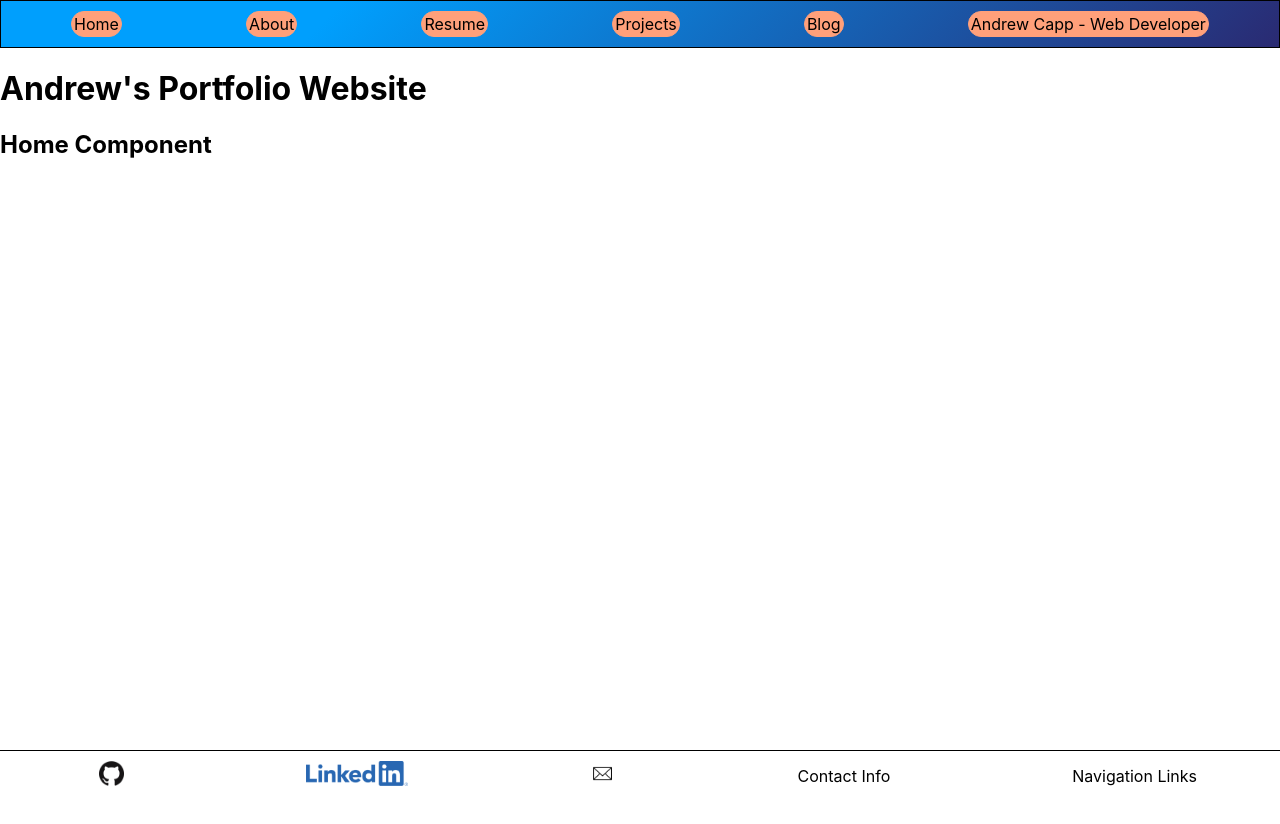
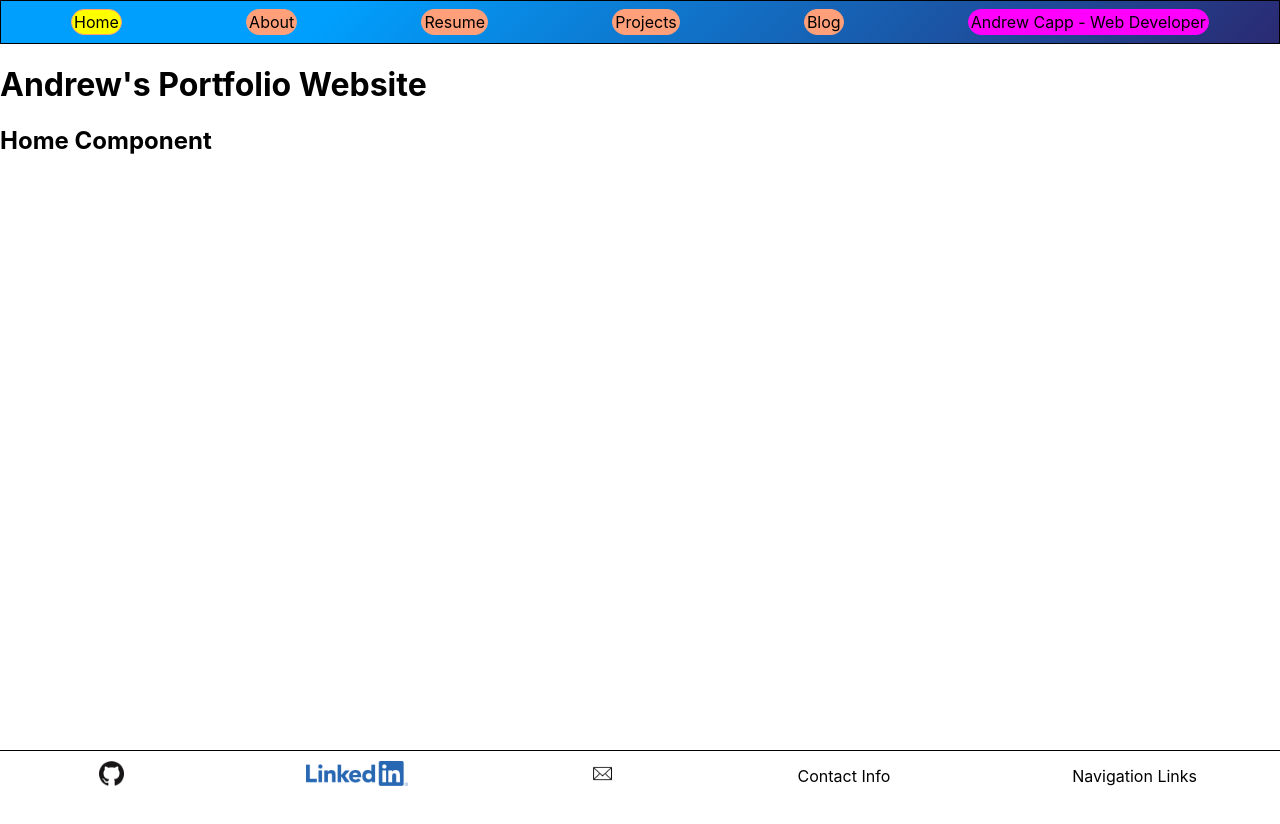
Before and after one commit to ACAPP-dev/portfolio, a React (Create React App) app: page / in a window 1280 px wide. Shown: the top 824 px of the page. Built offline with nearby package versions, Linux system fonts and the light colour scheme.

Commit message:
adding routes to navbar

```diff
--- a/src/App.css
+++ b/src/App.css
@@ -41,12 +41,26 @@
   background-image: linear-gradient(315deg, #2a2a72 0%, #009ffd 74%);
 }
 
-.navbar-span {
+.navbar {
   border: 1px solid lightsalmon;
   padding: 2px;
-  margin: 2px;
+  margin: auto;
   background: lightsalmon;
   border-radius: 25px;
+  text-decoration: none;
+  color: black;
+}
+
+.navbar-name {
+  border: 1px solid magenta;
+  padding: 2px;
+  margin: auto;
+  background: magenta;
+  border-radius: 25px;
+}
+
+.navbar-active {
+  background: yellow;
 }
 
 #sidebar-div {
--- a/src/App.js
+++ b/src/App.js
@@ -11,9 +11,10 @@ class App extends React.Component {
   render() {
     return (
       <div className="App">
-        < NavBarContainer />
-        < FooterContainer />
+
         <Router>
+          < NavBarContainer />
+          < FooterContainer />
           <div className='main'>
             <h1>Andrew's Portfolio Website</h1>
             <Route exact path='/' component={Home} />
--- a/src/containers/NavBarContainer.js
+++ b/src/containers/NavBarContainer.js
@@ -1,4 +1,5 @@
 import React from 'react'
+import { NavLink } from 'react-router-dom'
 
 export default class NavBarContainer extends React.Component {
 
@@ -7,12 +8,13 @@ export default class NavBarContainer extends React.Component {
 
         return (
             <div id='navbar-div'>
-                <span className='navbar-span'>Home</span>
-                <span className='navbar-span'>About</span>
-                <span className='navbar-span'>Resume</span>
-                <span className='navbar-span'>Projects</span>
-                <span className='navbar-span'>Blog</span>
-                <span className='navbar-span'>Andrew Capp - Web Developer</span>
+                <NavLink className='navbar' activeClassName='navbar-active' to='/' exact>Home</NavLink>
+                <NavLink className='navbar' activeClassName='navbar-active' to='/about' exact>About</NavLink>
+                <NavLink className='navbar' activeClassName='navbar-active' to='/resume' exact>Resume</NavLink>
+                <NavLink className='navbar' activeClassName='navbar-active' to='/projects' exact>Projects</NavLink>
+                <NavLink className='navbar' activeClassName='navbar-active' to='/blog' exact>Blog</NavLink>
+
+                <span className='navbar-name'>Andrew Capp - Web Developer</span>
             </div>
         )
     }
```
